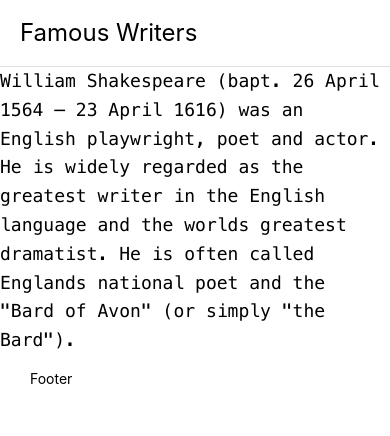
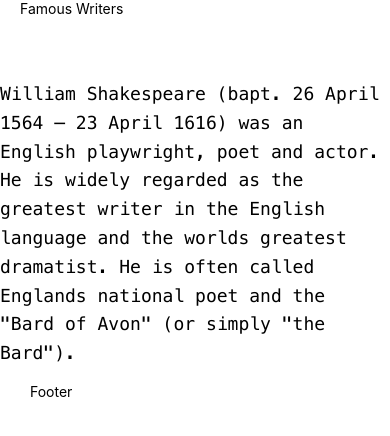
Before and after one commit to richke11y/famous-writers-app, a React Native app: screen / in a window 390 px wide. Shown: the top 436 px of the page. Built offline with nearby package versions, Linux system fonts and the light colour scheme.

Commit message:
Updated header styles. New headerTitleText styles defined.

```diff
--- a/components/styles/stylesHeader.js
+++ b/components/styles/stylesHeader.js
@@ -2,18 +2,22 @@ import { StyleSheet } from 'react-native';
 
 export default StyleSheet.create({
 	header: {
-		// flex: 1,
+		height: 80,
 		flexDirection: 'row',
 		justifyContent: 'space-between',
 		paddingHorizontal: 20,
-		paddingVertical: 20,
-		backgroundColor: '#FFFFFF',
-		borderBottomColor: '#E0E0E0',
-		borderBottomWidth: 1
+		backgroundColor: '#FFFFFF'
 	},
 	headerTitle: {
-		// fontFamily: 'HelveticaNeue-Bold',
-		fontSize: 24,
-		lineHeight: 26
+		height: 80,
+		flexDirection: 'column',
+		justifyContent: 'center'
+	},
+	headerTitleText: {
+		fontFamily: 'Menlo',
+		fontSize: 26,
+		fontWeight: '800',
+		lineHeight: 28,
+		textTransform: 'uppercase'
 	}
 });
```
